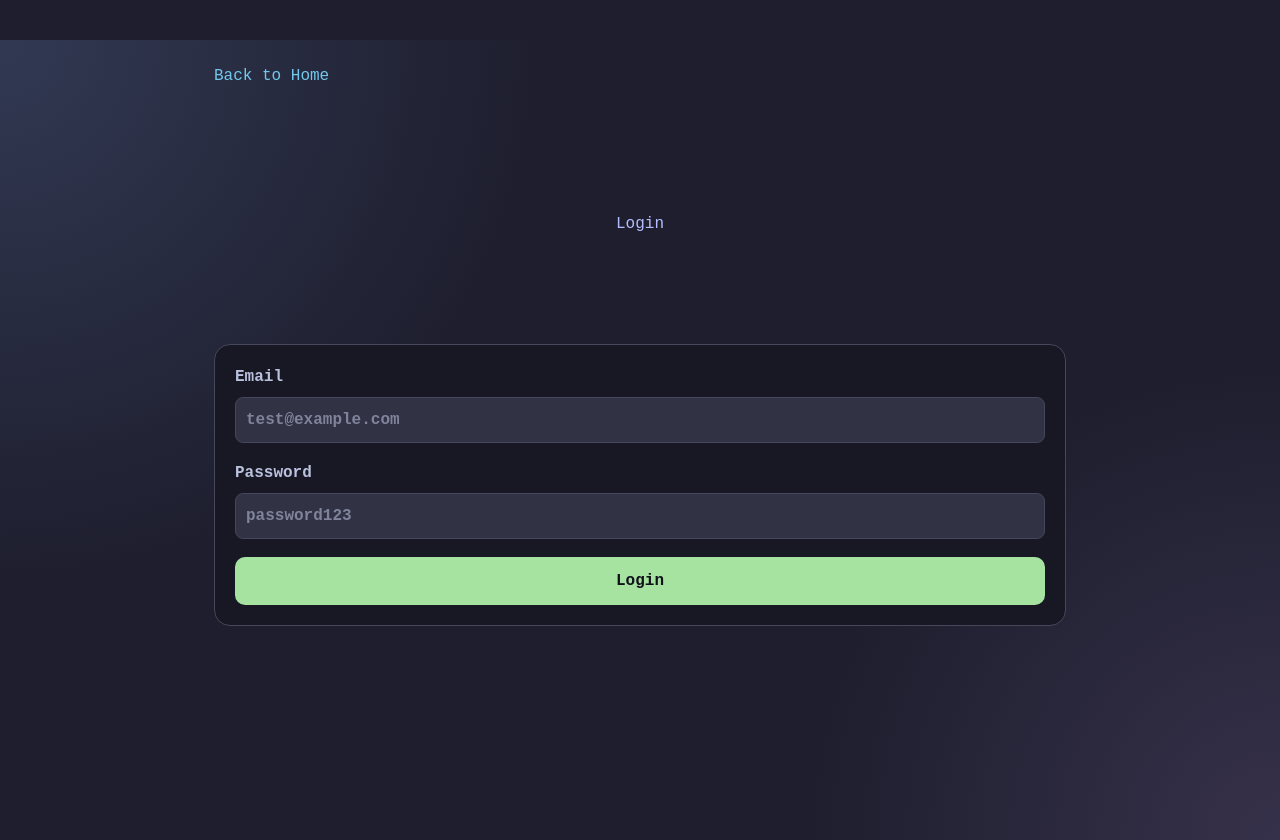
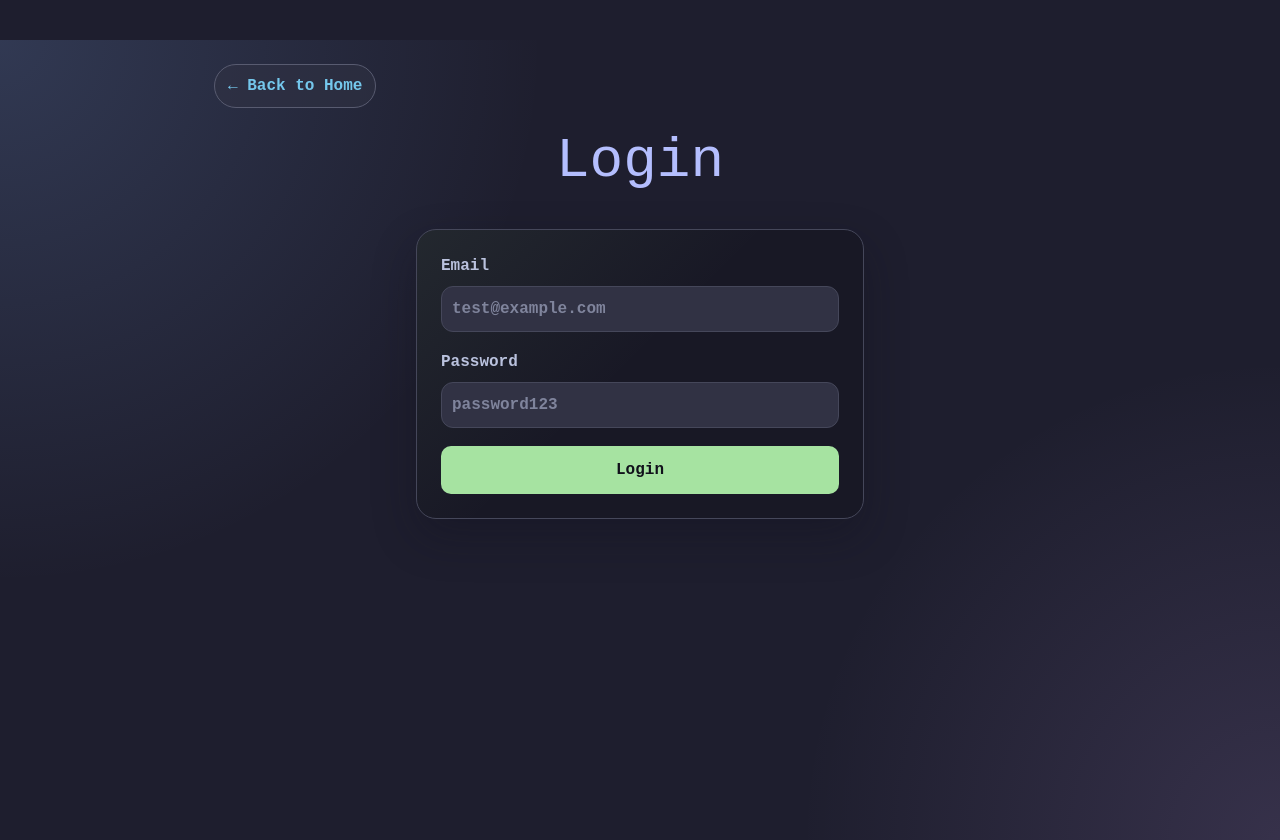
Before and after one commit to hikaru181069/mlb-app, a React app in the folder frontend/: page /login in a window 1280 px wide. Built offline with nearby package versions, Linux system fonts and the light colour scheme; the HTML template or start-up script is replaced by a standard one.

Commit message:
Polish portfolio UI

```diff
--- a/frontend/src/App.css
+++ b/frontend/src/App.css
@@ -43,28 +43,33 @@ h1 {
   margin-bottom: 8px;
   font-family: var(--app-font);
   color: var(--ctp-lavender);
-  padding: 100px;
+  padding: 24px 0 6px;
+  font-size: clamp(32px, 6vw, 56px);
+  line-height: 1.05;
 }
 
 .description {
   text-align: center;
-  margin-bottom: 24px;
+  margin-bottom: 18px;
   color: var(--ctp-subtext0);
 }
 
 .player-list {
   color: var(--ctp-text);
   display: grid;
-  grid-template-columns: repeat(auto-fit, minmax(240px, 1fr));
-  gap: 20px;
+  grid-template-columns: repeat(auto-fit, minmax(260px, 1fr));
+  gap: 24px;
+  margin-top: 22px;
 }
 
 .player-card {
   color: var(--ctp-text);
   border: 1px solid var(--ctp-surface1);
-  border-radius: 16px;
-  padding: 20px;
-  background-color: var(--ctp-surface0);
+  border-radius: 20px;
+  padding: 24px 20px;
+  background:
+    linear-gradient(180deg, rgba(137, 180, 250, 0.08), transparent 56%),
+    var(--ctp-surface0);
   display: block;
   text-decoration: none;
   box-shadow: 0 14px 30px rgba(17, 17, 27, 0.28);
@@ -84,7 +89,7 @@ h1 {
   color: var(--ctp-blue);
   margin-top: 0;
   margin-bottom: 12px;
-  font-size: 22px;
+  font-size: 23px;
   text-align: center;
 }
 
@@ -115,13 +120,14 @@ input {
 }
 
 .player-image {
-  width: 108px;
-  height: 108px;
+  width: 124px;
+  height: 124px;
   object-fit: cover;
   display: block;
-  margin: 0 auto 18px;
+  margin: 0 auto 20px;
   border: 2px solid var(--ctp-surface2);
   border-radius: 50%;
+  box-shadow: 0 14px 30px rgba(17, 17, 27, 0.38);
 }
 
 .stats {
@@ -145,8 +151,45 @@ input {
 
 .back-link {
   color: var(--ctp-sapphire);
-  display: inline-block;
-  margin-bottom: 24px;
+  display: inline-flex;
+  align-items: center;
+  justify-content: center;
+  text-decoration: none;
+  border: 1px solid var(--ctp-surface2);
+  border-radius: 999px;
+  padding: 9px 13px;
+  background-color: rgba(49, 50, 68, 0.52);
+  margin-bottom: 0;
+  font-weight: 700;
+  transition:
+    color 160ms ease,
+    background-color 160ms ease,
+    border-color 160ms ease,
+    transform 160ms ease;
+}
+
+.back-link:hover {
+  color: var(--ctp-crust);
+  background-color: var(--ctp-sapphire);
+  border-color: var(--ctp-sapphire);
+  transform: translateY(-1px);
+}
+
+.top-actions {
+  display: flex;
+  flex-wrap: wrap;
+  gap: 12px;
+  align-items: center;
+  justify-content: space-between;
+  margin-bottom: 16px;
+}
+
+.detail-actions {
+  display: flex;
+  flex-wrap: wrap;
+  gap: 12px;
+  justify-content: center;
+  margin-bottom: 22px;
 }
 
 .player-detail {
@@ -201,15 +244,35 @@ input {
 }
 
 .home-hero {
+  position: relative;
+  overflow: hidden;
   max-width: 820px;
   padding: 40px;
   text-align: center;
   border: 1px solid var(--ctp-surface1);
   border-radius: 24px;
   background:
+    radial-gradient(circle at 12% 18%, rgba(166, 227, 161, 0.16), transparent 22rem),
+    radial-gradient(circle at 92% 18%, rgba(250, 179, 135, 0.14), transparent 18rem),
     linear-gradient(135deg, rgba(137, 180, 250, 0.16), transparent),
     var(--ctp-mantle);
   box-shadow: 0 24px 60px rgba(17, 17, 27, 0.36);
+}
+
+.home-hero > * {
+  position: relative;
+  z-index: 1;
+}
+
+.home-hero::before {
+  position: absolute;
+  inset: auto -120px -180px auto;
+  width: 320px;
+  height: 320px;
+  content: "";
+  border-radius: 999px;
+  background: rgba(203, 166, 247, 0.14);
+  filter: blur(6px);
 }
 
 .home-kicker {
@@ -226,6 +289,24 @@ input {
   line-height: 1.7;
   margin: 0 auto 28px;
   max-width: 640px;
+}
+
+.home-tech-stack {
+  display: flex;
+  flex-wrap: wrap;
+  gap: 10px;
+  justify-content: center;
+  margin: 24px auto 0;
+}
+
+.home-tech-stack span {
+  color: var(--ctp-subtext1);
+  border: 1px solid var(--ctp-surface1);
+  border-radius: 999px;
+  padding: 7px 11px;
+  background: rgba(49, 50, 68, 0.7);
+  font-size: 13px;
+  font-weight: 700;
 }
 
 .home-actions {
@@ -272,13 +353,24 @@ input {
   margin-bottom: 20px;
 }
 
+.page-actions {
+  display: flex;
+  flex-wrap: wrap;
+  gap: 12px;
+  justify-content: center;
+  margin: 18px 0 10px;
+}
+
 .player-form {
   display: grid;
   gap: 18px;
-  padding: 20px;
+  padding: 24px;
   border: 1px solid var(--ctp-surface1);
-  border-radius: 16px;
-  background-color: var(--ctp-mantle);
+  border-radius: 20px;
+  background:
+    linear-gradient(135deg, rgba(166, 227, 161, 0.08), transparent 48%),
+    var(--ctp-mantle);
+  box-shadow: 0 18px 44px rgba(17, 17, 27, 0.32);
 }
 
 .player-form label {
@@ -292,6 +384,18 @@ input {
   margin: 0;
   max-width: none;
   min-height: 42px;
+  border-radius: 12px;
+  transition:
+    border-color 160ms ease,
+    box-shadow 160ms ease,
+    transform 160ms ease;
+}
+
+.player-form input:focus,
+.player-form select:focus {
+  outline: none;
+  border-color: var(--ctp-blue);
+  box-shadow: 0 0 0 3px rgba(137, 180, 250, 0.16);
 }
 
 .player-form select {
@@ -302,6 +406,9 @@ input {
   border: 1px solid var(--ctp-surface1);
   border-radius: 10px;
   background-color: var(--ctp-surface0);
+  transition:
+    border-color 160ms ease,
+    box-shadow 160ms ease;
 }
 
 .player-form button {
@@ -327,8 +434,6 @@ input {
   padding: 10px 14px;
   border-radius: 8px;
   font-weight: 700;
-  margin-left: 12px;
-  margin-bottom: 24px;
 }
 
 .delete-button {
@@ -339,11 +444,24 @@ input {
   padding: 10px 14px;
   font-weight: 700;
   cursor: pointer;
-  margin-left: 12px;
-  margin-bottom: 24px;
 }
 
 .delete-button:hover {
+  background-color: var(--ctp-maroon);
+}
+
+.logout-button {
+  color: var(--ctp-crust);
+  background-color: var(--ctp-red);
+  border: 0;
+  border-radius: 999px;
+  padding: 10px 15px;
+  font-weight: 800;
+  cursor: pointer;
+  box-shadow: 0 12px 26px rgba(243, 139, 168, 0.18);
+}
+
+.logout-button:hover {
   background-color: var(--ctp-maroon);
 }
 
--- a/frontend/src/pages/AddPlayerPage.jsx
+++ b/frontend/src/pages/AddPlayerPage.jsx
@@ -63,7 +63,7 @@ function AddPlayerPage() {
   return (
     <div className="app">
       <Link className="back-link" to="/players">
-        Back to players
+        ← Back to players
       </Link>
 
       <h1>Add Player</h1>
--- a/frontend/src/pages/EditPlayerPage.jsx
+++ b/frontend/src/pages/EditPlayerPage.jsx
@@ -115,7 +115,7 @@ function EditPlayerPage() {
   return (
     <div className="app">
       <Link className="back-link" to={`/players/${id}`}>
-        Back to detail
+        ← Back to detail
       </Link>
 
       <h1>Edit Player</h1>
--- a/frontend/src/pages/HomePage.jsx
+++ b/frontend/src/pages/HomePage.jsx
@@ -11,6 +11,13 @@ function HomePage() {
         <p className="home-description mt-6 text-base md:text-lg">
           Search MLB players, view player details, and manage player data.
         </p>
+
+        <div className="home-tech-stack">
+          <span>MERN</span>
+          <span>JWT Auth</span>
+          <span>Docker</span>
+          <span>Tailwind CSS</span>
+        </div>
 
         <div className="home-actions mt-7">
           <Link className="home-link" to="/players">
--- a/frontend/src/pages/LoginPage.jsx
+++ b/frontend/src/pages/LoginPage.jsx
@@ -55,7 +55,7 @@ function LoginPage() {
     return (
       <div className="app">
         <Link className="back-link" to="/">
-          Back to Home
+          ← Back to Home
         </Link>
 
         <h1>Already logged in</h1>
@@ -71,12 +71,15 @@ function LoginPage() {
   return (
     <div className="app">
       <Link className="back-link" to="/">
-        Back to Home
+        ← Back to Home
       </Link>
 
       <h1>Login</h1>
 
-      <form className="player-form" onSubmit={handleSubmit}>
+      <form
+        className="player-form mx-auto mt-8 w-full max-w-md"
+        onSubmit={handleSubmit}
+      >
         <label>
           Email
           <input
--- a/frontend/src/pages/PlayerDetailPage.jsx
+++ b/frontend/src/pages/PlayerDetailPage.jsx
@@ -77,7 +77,7 @@ function PlayerDetailPage() {
       <div className="app">
         <p className="error-message">{errorMessage}</p>
         <Link className="back-link" to="/players">
-          Back to players
+          ← Back to players
         </Link>
       </div>
     );
@@ -89,8 +89,9 @@ function PlayerDetailPage() {
 
   return (
     <div className="app">
+      <div className="detail-actions">
         <Link className="back-link" to="/players">
-        Back to players
+          ← Back to players
         </Link>
 
         {token && (
@@ -108,6 +109,7 @@ function PlayerDetailPage() {
             </button>
           </>
         )}
+      </div>
 
       <div className="player-detail mx-auto mt-8 w-full max-w-4xl">
         {player.image && (
--- a/frontend/src/pages/PlayersPage.jsx
+++ b/frontend/src/pages/PlayersPage.jsx
@@ -114,9 +114,21 @@ function PlayersPage() {
 
   return (
     <div className="app">
+      <div className="top-actions">
         <Link className="back-link" to="/">
-        Back to Home
+          ← Back to Home
         </Link>
+
+        {token && (
+          <button
+            className="logout-button inline-flex items-center justify-center transition duration-200 hover:-translate-y-0.5"
+            type="button"
+            onClick={handleLogout}
+          >
+            Logout
+          </button>
+        )}
+      </div>
 
       <h1>MLB Player Search App</h1>
       <p className="description">Search by player name, team, or position</p>
@@ -125,23 +137,14 @@ function PlayersPage() {
         <p className="status-message">Logged in as {userName}</p>
       )}
 
+      <div className="page-actions">
         {token ? (
-        <>
           <Link
             className="add-player-link inline-flex items-center justify-center transition duration-200 hover:-translate-y-0.5"
             to="/players/new"
           >
             Add Player
           </Link>
-
-          <button
-            className="logout-button inline-flex items-center justify-center transition duration-200 hover:-translate-y-0.5"
-            type="button"
-            onClick={handleLogout}
-          >
-            Logout
-          </button>
-        </>
         ) : (
           <Link
             className="add-player-link inline-flex items-center justify-center transition duration-200 hover:-translate-y-0.5"
@@ -150,6 +153,7 @@ function PlayersPage() {
             Login
           </Link>
         )}
+      </div>
 
       <SearchInput searchText={searchText} setSearchText={setSearchText} />
 
```
Also changed, not shown: 1 other file (tests, documents, lock files or other folders). Lines whose indentation alone changed are shown as unchanged.
